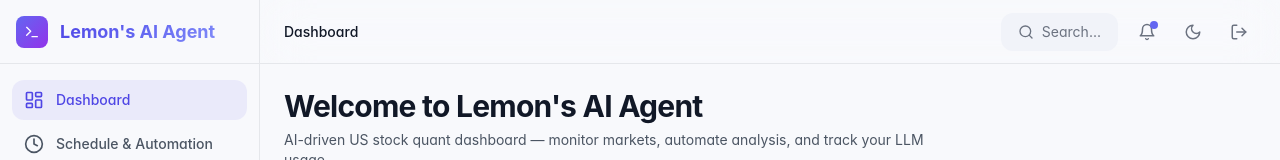
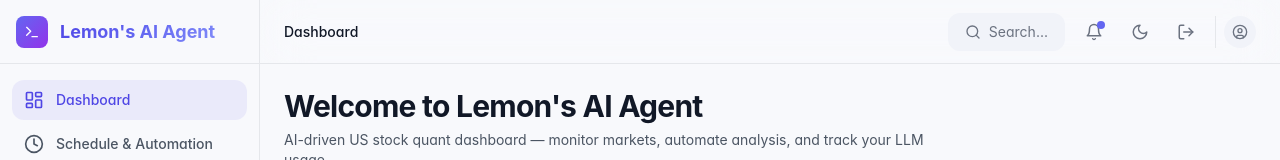
Before and after one commit to Lemonclff/lemons-ai-agent, a Next.js app in the folder frontend/: page / in a window 1280 px wide. Shown: the top 160 px of the page. Built offline with nearby package versions, Linux system fonts and the light colour scheme; no server answers.

Commit message:
feat: show logged-in user in Navbar with avatar + admin badge
- Fetches /api/auth/me on mount to get username + isAdmin
- Color-coded avatar circle based on username
- Admin users get Crown icon + 'Admin' badge
- Grey placeholder when not logged in

```diff
--- a/frontend/components/layout/Navbar.tsx
+++ b/frontend/components/layout/Navbar.tsx
@@ -1,14 +1,14 @@
 "use client";
 
 import { usePathname, useRouter } from "next/navigation";
-import { Bell, Search, ChevronRight, LogOut, Menu, Sun, Moon } from "lucide-react";
+import { Bell, Search, ChevronRight, LogOut, Menu, Sun, Moon, UserCircle, Shield, Crown } from "lucide-react";
 import { cn } from "@/lib/utils";
 import { useTheme } from "@/components/ThemeProvider";
+import { useEffect, useState } from "react";
 
 function getBreadcrumbs(pathname: string): { label: string; href?: string }[] {
   const segments = pathname.split("/").filter(Boolean);
   if (segments.length === 0) return [{ label: "Dashboard" }];
-
   return [
     { label: "Home", href: "/" },
     ...segments.map((seg, i) => ({
@@ -30,15 +30,26 @@ export function Navbar({ onMenuClick }: NavbarProps) {
   const router = useRouter();
   const { theme, toggleTheme } = useTheme();
   const breadcrumbs = getBreadcrumbs(pathname);
+  const [user, setUser] = useState<{ username: string; isAdmin: boolean; userId: number } | null>(null);
+
+  useEffect(() => {
+    fetch("/api/auth/me")
+      .then(r => r.json())
+      .then(d => { if (d.username) setUser(d); })
+      .catch(() => {});
+  }, []);
 
   async function handleLogout() {
     await fetch("/api/auth/logout", { method: "POST" });
     router.push("/login");
   }
 
+  // color palette for avatar based on username
+  const avatarColors = ["bg-sky-500", "bg-emerald-500", "bg-violet-500", "bg-amber-500", "bg-rose-500", "bg-cyan-500", "bg-fuchsia-500"];
+  const colorIdx = user ? user.username.charCodeAt(0) % avatarColors.length : 0;
+
   return (
     <header className="sticky top-0 z-30 flex items-center h-16 px-4 md:px-6 border-b border-[var(--color-border)] bg-[var(--color-surface)]/80 backdrop-blur-xl gap-2">
-      {/* Mobile hamburger */}
       <button
         onClick={onMenuClick}
         className="md:hidden p-2 rounded-xl hover:bg-[var(--color-surface-elevated)] text-[var(--color-text-muted)]"
@@ -46,21 +57,12 @@ export function Navbar({ onMenuClick }: NavbarProps) {
         <Menu size={20} />
       </button>
 
-      {/* Breadcrumbs */}
       <nav className="flex items-center gap-1 text-sm overflow-x-auto whitespace-nowrap">
         {breadcrumbs.map((crumb, i) => (
           <span key={i} className="flex items-center gap-1">
-            {i > 0 && (
-              <ChevronRight
-                size={14}
-                className="text-[var(--color-text-muted)] shrink-0"
-              />
-            )}
+            {i > 0 && <ChevronRight size={14} className="text-[var(--color-text-muted)] shrink-0" />}
             {crumb.href ? (
-              <a
-                href={crumb.href}
-                className="text-[var(--color-text-muted)] hover:text-[var(--color-text-secondary)] transition-colors"
-              >
+              <a href={crumb.href} className="text-[var(--color-text-muted)] hover:text-[var(--color-text-secondary)] transition-colors">
                 {crumb.label}
               </a>
             ) : (
@@ -72,54 +74,57 @@ export function Navbar({ onMenuClick }: NavbarProps) {
         ))}
       </nav>
 
-      {/* Actions */}
       <div className="flex items-center gap-2 md:gap-3 ml-auto">
-        {/* Search */}
-        <button
-          className={cn(
+        <button className={cn(
           "flex items-center gap-2 px-3 md:px-4 py-2 text-sm rounded-xl",
           "bg-[var(--color-surface-elevated)] text-[var(--color-text-muted)]",
           "hover:text-[var(--color-text-secondary)] border border-transparent hover:border-[var(--color-border)]",
           "transition-all duration-200"
-          )}
-        >
+        )}>
           <Search size={16} />
           <span className="hidden sm:inline">Search...</span>
         </button>
 
-        {/* Notifications */}
-        <button
-          className={cn(
+        <button className={cn(
           "relative p-2 rounded-xl text-[var(--color-text-muted)]",
           "hover:text-[var(--color-text-secondary)] hover:bg-[var(--color-surface-elevated)]",
           "transition-all duration-200"
-          )}
-        >
+        )}>
           <Bell size={18} />
           <span className="absolute top-1.5 right-1.5 w-2 h-2 rounded-full bg-indigo-500" />
         </button>
 
-        {/* Theme toggle */}
-        <button
-          onClick={toggleTheme}
-          className="p-2 rounded-xl text-[var(--color-text-muted)] hover:text-[var(--color-text-secondary)] hover:bg-[var(--color-surface-elevated)] transition-all duration-200"
-          aria-label={theme === "dark" ? "Switch to light mode" : "Switch to dark mode"}
-        >
+        <button onClick={toggleTheme} className="p-2 rounded-xl text-[var(--color-text-muted)] hover:text-[var(--color-text-secondary)] hover:bg-[var(--color-surface-elevated)] transition-all duration-200"
+          aria-label={theme === "dark" ? "Switch to light mode" : "Switch to dark mode"}>
           {theme === "dark" ? <Sun size={18} /> : <Moon size={18} />}
         </button>
 
-        {/* Logout */}
-        <button
-          onClick={handleLogout}
-          className={cn(
-            "p-2 rounded-xl text-[var(--color-text-muted)]",
-            "hover:text-red-400 hover:bg-red-500/10",
-            "transition-all duration-200"
-          )}
-          title="登出"
-        >
+        <button onClick={handleLogout} className={cn("p-2 rounded-xl text-[var(--color-text-muted)]", "hover:text-red-400 hover:bg-red-500/10", "transition-all duration-200")} title="登出">
           <LogOut size={18} />
         </button>
+
+        {/* ── User Display ── */}
+        {user ? (
+          <div className="flex items-center gap-2 pl-2 border-l border-[var(--color-border)]/50">
+            <div className={cn("w-8 h-8 rounded-full flex items-center justify-center text-white text-xs font-bold shadow-sm", avatarColors[colorIdx])}>
+              {user.isAdmin ? <Crown size={14} /> : user.username.charAt(0).toUpperCase()}
+            </div>
+            <div className="hidden sm:block text-left leading-tight">
+              <div className="text-[12px] font-semibold text-[var(--color-text-primary)]">{user.username}</div>
+              {user.isAdmin && (
+                <div className="text-[10px] text-amber-400/80 flex items-center gap-0.5">
+                  <Shield size={10} /> Admin
+                </div>
+              )}
+            </div>
+          </div>
+        ) : (
+          <div className="flex items-center gap-2 pl-2 border-l border-[var(--color-border)]/50">
+            <div className="w-8 h-8 rounded-full bg-[var(--color-surface-elevated)] flex items-center justify-center">
+              <UserCircle size={16} className="text-[var(--color-text-muted)]" />
+            </div>
+          </div>
+        )}
       </div>
     </header>
   );
```
Lines whose indentation alone changed are shown as unchanged.
